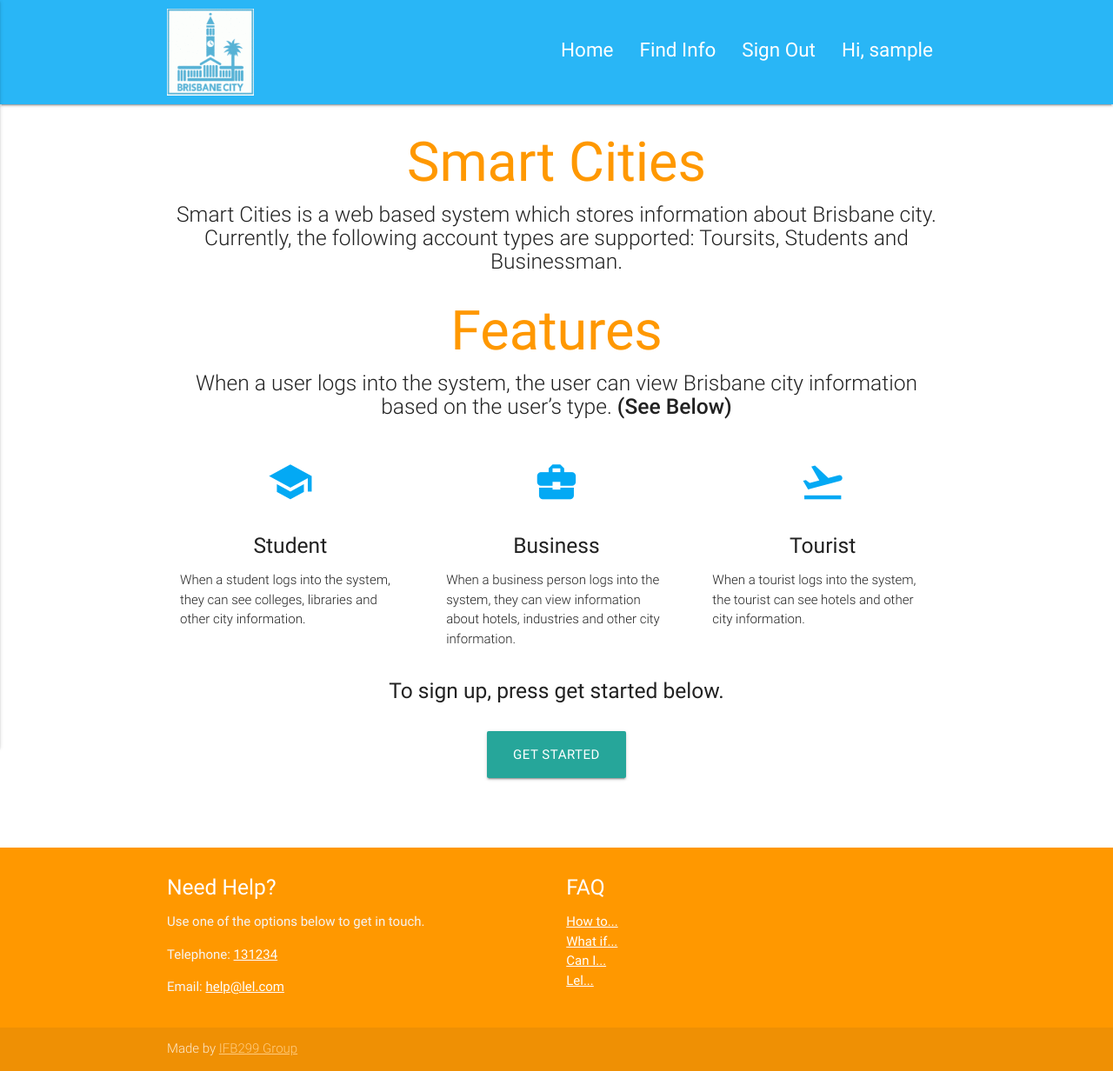
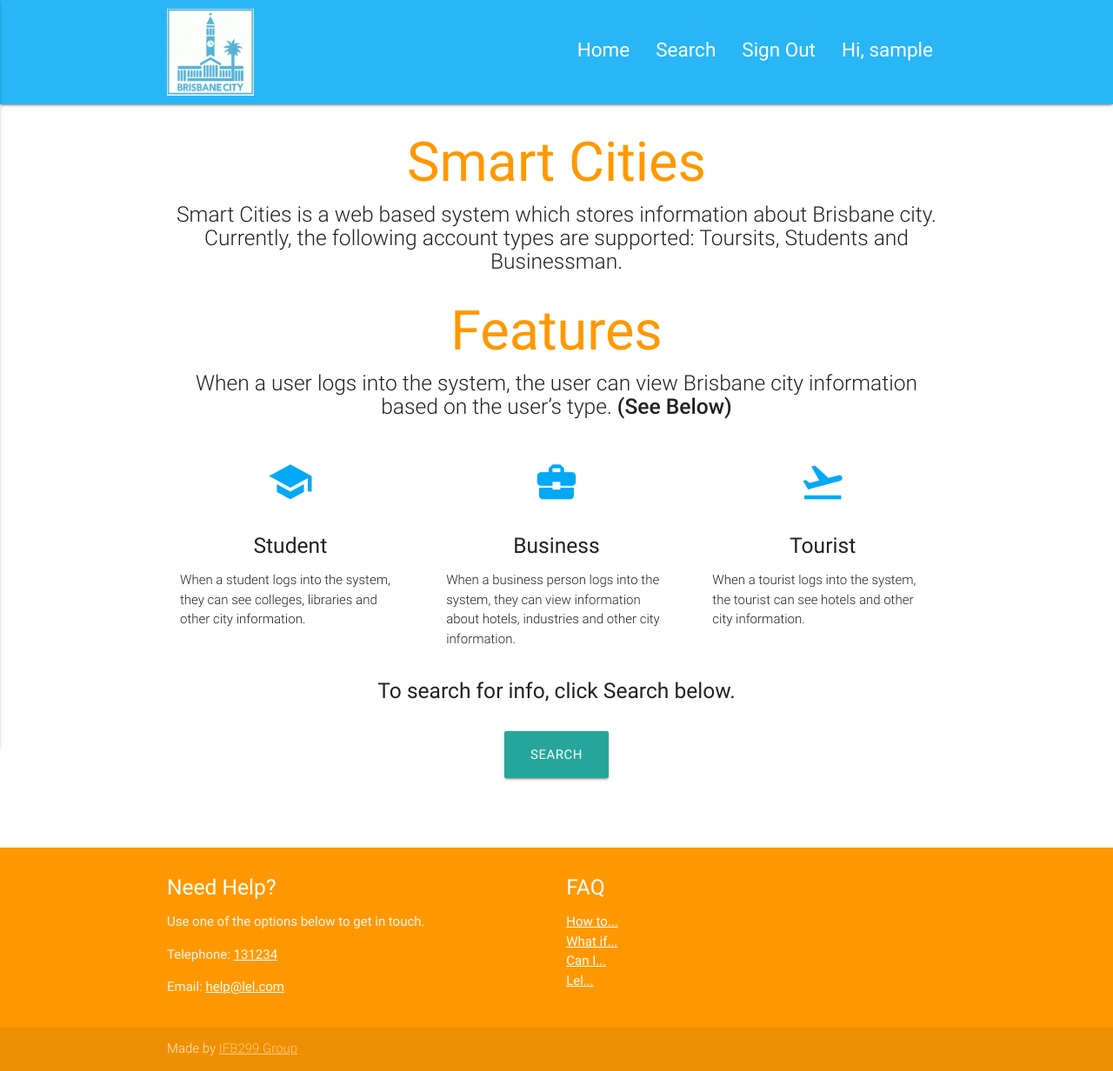
Before and after one commit to jabelone/ifb299, a Django app: page / in a window 1280 px wide. Shown: the whole page at 87% size. Run offline with Django 3.2, Linux system fonts and the light colour scheme; the visitor is signed in with stand-in values (Sample User, id 1); some libraries are stand-ins or nearby versions.

Commit message:
Changed name to search page, changed get started button when logged in

```diff
--- a/ifb299_production/production/templates/production/base.html
+++ b/ifb299_production/production/templates/production/base.html
@@ -22,7 +22,7 @@
         {% endif %}
 
         {% if user.is_authenticated %}
-          <li><a class="menu-item" href="/search">Find Info</a></li>
+          <li><a class="menu-item" href="/search">Search</a></li>
           <li><a class="menu-item" href="/signout">Sign Out</a></li>
           <li><p class="menu-item" id="desktop_greeting">Hi, {{ user.username }}</p></li>
         {% endif %}
@@ -42,7 +42,7 @@
         {% endif %}
 
         {% if user.is_authenticated %}
-          <li><a class="menu-item" href="/search">Find Info</a></li>
+          <li><a class="menu-item" href="/search">Search</a></li>
           <li><a class="menu-item-mobile" href="/signout">Sign Out</a></li>
         {% endif %}
       </ul>
--- a/ifb299_production/production/templates/production/home.html
+++ b/ifb299_production/production/templates/production/home.html
@@ -51,7 +51,14 @@
 </div>
 
 <div class="row center">
-    <h5>To sign up, press get started below.</h5><br>
-    <a href="/signup" id="download-button" class="btn-large waves-effect waves-light">Get Started</a>
+    {% if not user.is_authenticated %}
+        <h5>To sign up, press get started below.</h5><br>
+        <a href="/signup" id="download-button" class="btn-large waves-effect waves-light">Get Started</a>
+    {% endif %}
+
+    {% if user.is_authenticated %}
+        <h5>To search for info, click Search below.</h5><br>
+        <a href="/search" id="start-button" class="btn-large waves-effect waves-light">Search</a>
+    {% endif %}
 </div>
 {% endblock %}
```
